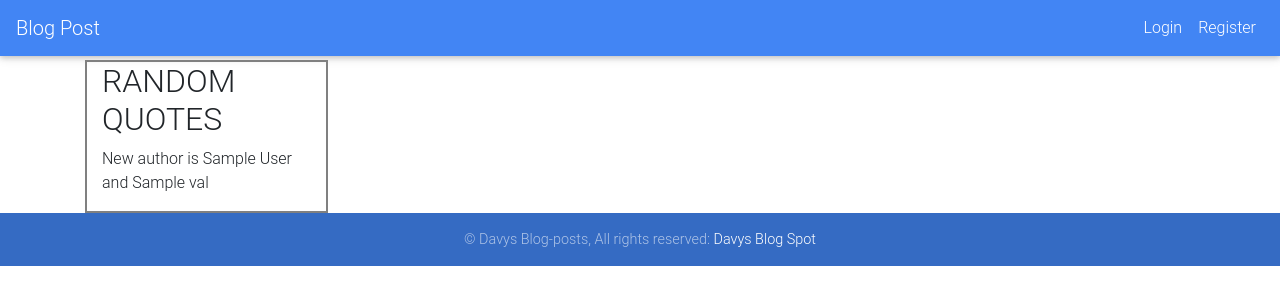
After one commit to Drongo-1/flask-week4, a Flask app: template app/templates/quotes.html in a window 1280 px wide. The commit adds this page. Shown: the top 305 px of the page. Run offline with Flask 2, Linux system fonts and the light colour scheme; the template is opened without the code that fills it: most values are stand-ins (such as "Sample title", 1, 10 or a date in 2020); some libraries are stand-ins or nearby versions.

Commit message:
edited files

```diff
--- a/app/dict.py
+++ b/app/dict.py
@@ -2,8 +2,9 @@ import random
 from flask import (render_template, url_for, flash,
                    redirect, request, abort, Blueprint)
 class Dict1():
-    dict[posts] = {'post_id':1,'author': 'Ngugidavid', 'title': 'random', 'quote':'This is a random quote'}
+    dict[posts] = {1:{'author': 'Ngugidavid', 'title': 'random', 'quote':'This is a random quote'},
+                   1:{'author': 'Ngugidavid', 'title': 'random', 'quote':'This is a random quote'}}
     res = key, val = random.choice(list(test_dict.items()))
     # print("The random pair is : " + str(res))
     newauthor=str(val['author'])
-    return render_template('/templates/layout.html', newauthor=newauthor, val=val)
+    return render_template('quotes.html', newauthor=newauthor, val=val)
--- a/app/templates/layout.html
+++ b/app/templates/layout.html
@@ -36,12 +36,6 @@
 {##}
   <main role="main" class="container">
     <div class="row">
-      <div class="quotess col-md-4">
-        <h2>RANDOM QUOTES</h2>
-        <p>New author is {{newauthor}} and {{val}}</p>
-
-      </div>
-
       <div class="col-md-8">
         {% with messages = get_flashed_messages(with_categories=true) %} {% if
         messages %} {% for category, message in messages %}
--- /dev/null
+++ b/app/templates/quotes.html
@@ -0,0 +1,10 @@
+{% extends "layout.html" %}
+{% block content %}
+    <div class="content-section">
+        <div class="quotess col-md-4">
+            <h2>RANDOM QUOTES</h2>
+            <p>New author is {{newauthor}} and {{val}}</p>
+
+          </div>
+    </div>
+{% endblock content %}
```
